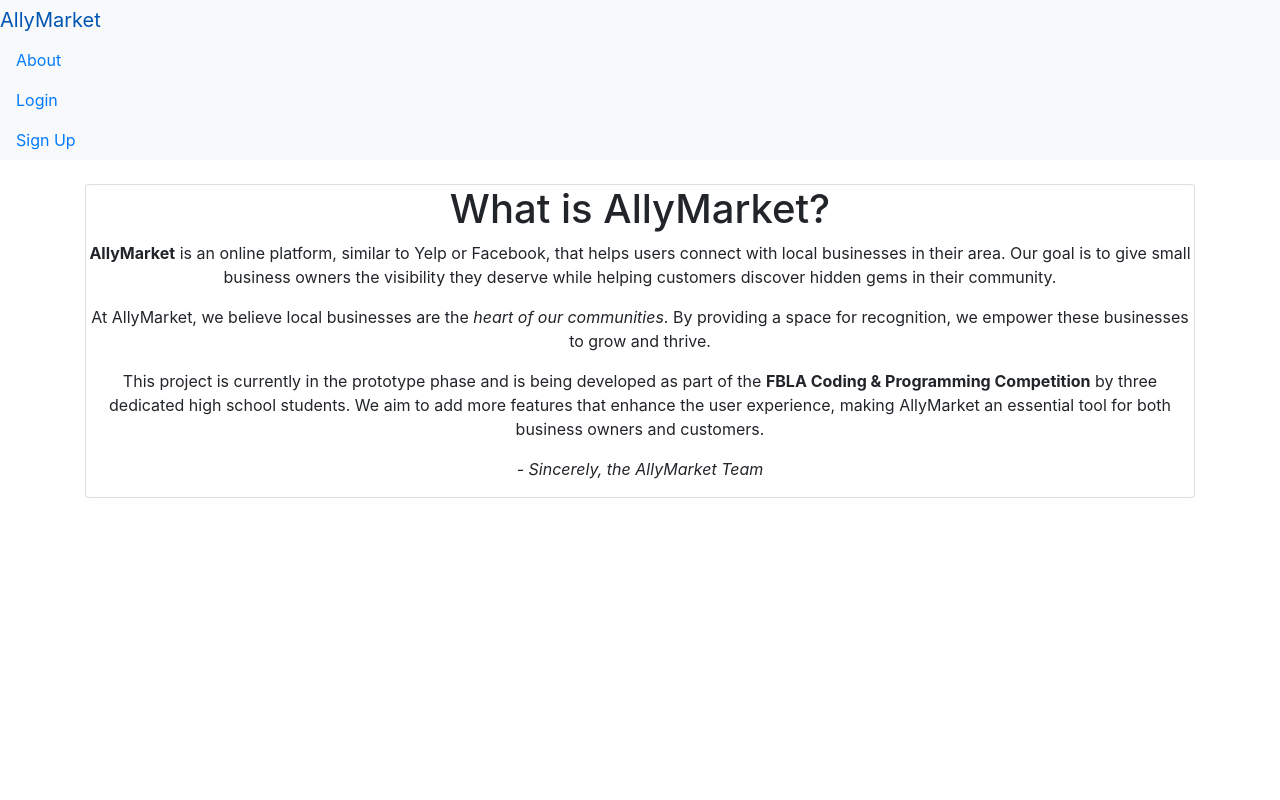
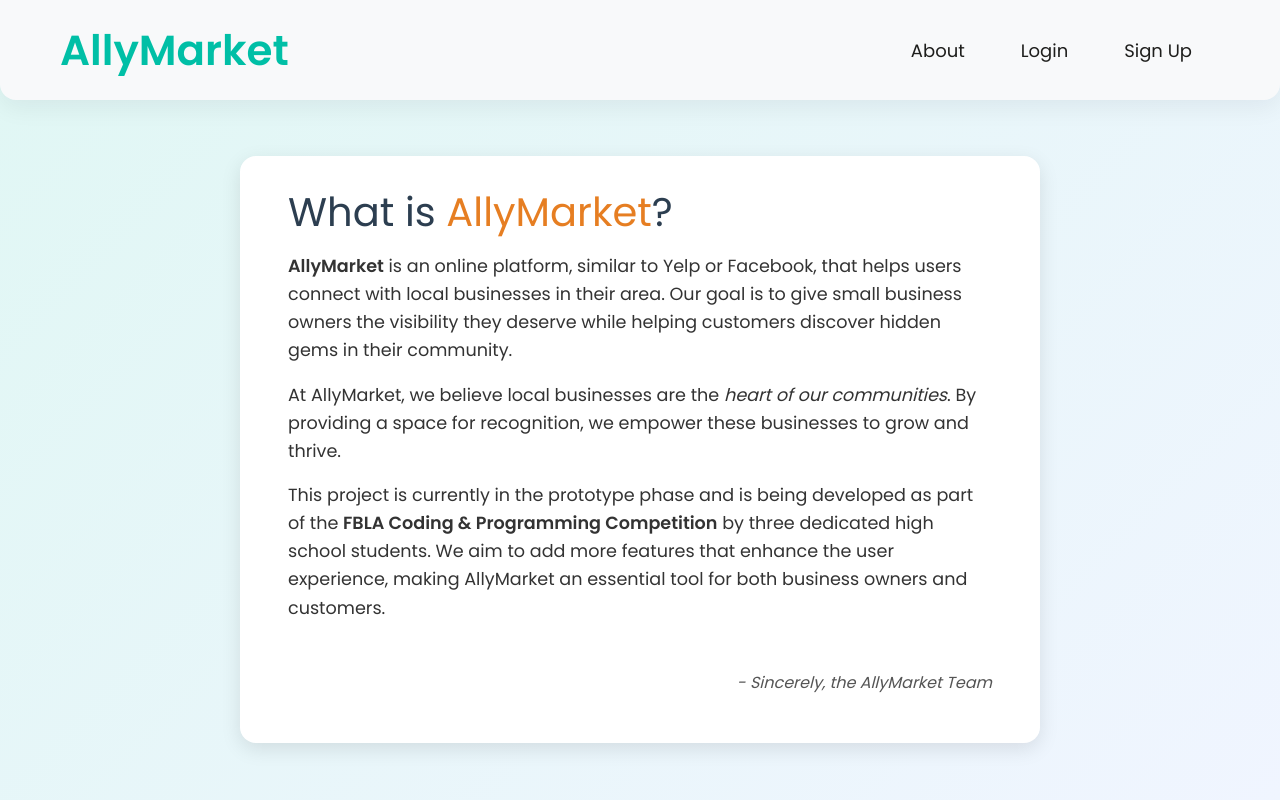
Before and after one commit to Oyetron2000/Allymarket-, a Flask app: page /about in a window 1280 px wide. Run offline with Flask 3, Linux system fonts and the light colour scheme; some libraries are stand-ins or nearby versions.

Commit message:
Update base.html

```diff
--- a/FBLA 2025/Website/Templates/base.html
+++ b/FBLA 2025/Website/Templates/base.html
@@ -26,7 +26,7 @@
   <link rel="preconnect" href="https://fonts.gstatic.com" crossorigin>
   <link href="https://fonts.googleapis.com/css2?family=Poppins:wght@400;600&display=swap" rel="stylesheet">
 
-  <link rel="stylesheet" href="{{ url_for('static', filename='fonti.css') }}?v=1.0">
+  <link rel="stylesheet" href="{{ url_for('static', filename='css/fonti.css') }}?v=1.0">
 
   <title>AllyMarket</title>
 </head>
```
